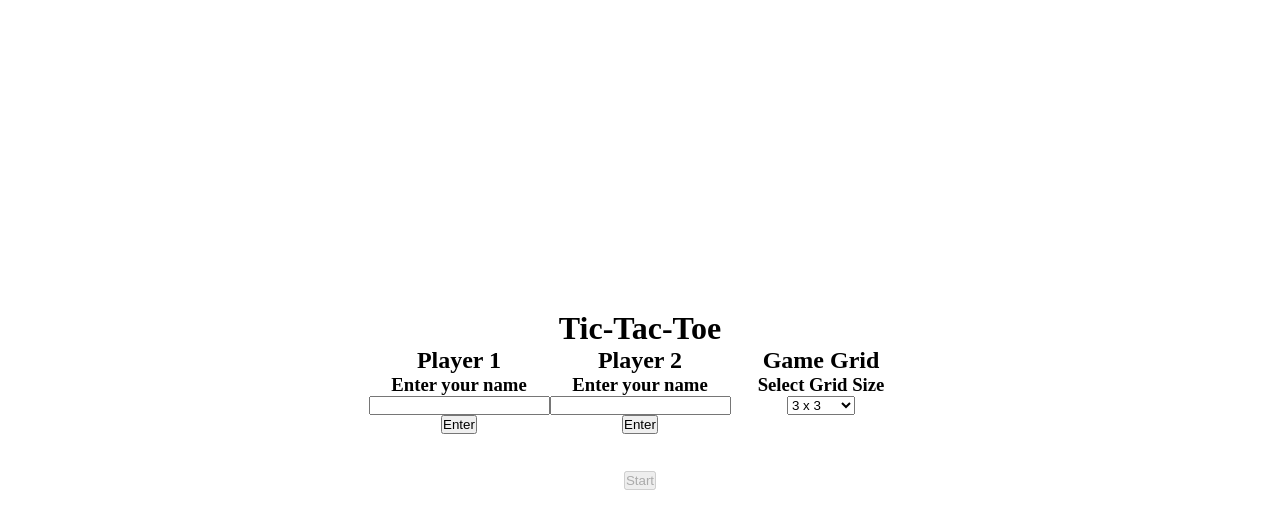
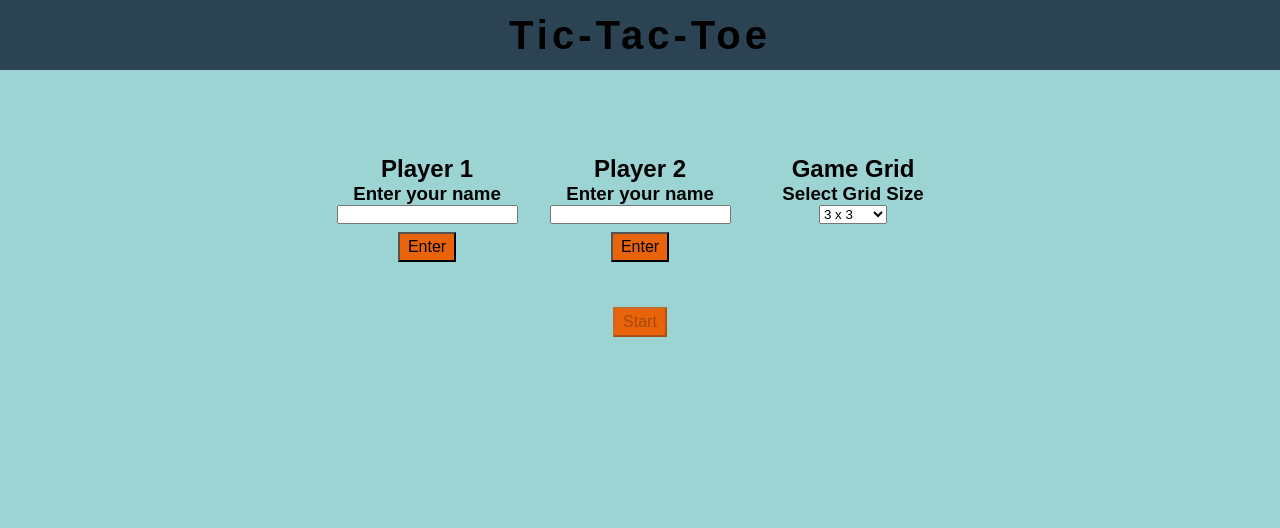
Before and after one commit to TateRedding/TicTacToe, a plain HTML site: page index.html in a window 1280 px wide. Both pictures are taken after a click on the button "vs. Human". Drawn offline with Linux system fonts and the light colour scheme; a web font is replaced by a local one.

Commit message:
styling and organization

```diff
--- a/index.html
+++ b/index.html
@@ -4,12 +4,17 @@
         <meta charset="UTF-8">
         <meta name="viewport" content="width=device-width, initial-scale=1.0">
         <link rel="stylesheet" href="style.css">
+        <link rel="preconnect" href="https://fonts.googleapis.com">
+        <link rel="preconnect" href="https://fonts.gstatic.com" crossorigin>
+        <link href="https://fonts.googleapis.com/css2?family=Andika&display=swap" rel="stylesheet">
         <script src="app.js" defer></script>
         <title>Tic-Tac-Toe</title>
     </head>
     <body>
+        <header>
             <h1>Tic-Tac-Toe</h1>
-        <h2 id="game_status"></h2>
+        </header>
+        <main>
             <section id="first_screen">
                 <h2>Choose an option:</h2>
                 <div>
@@ -59,6 +64,8 @@
                 <button id="start_game" disabled>Start</button>
             </section>
             <section id="game_screen">
+                <h2 id="game_status"></h2>
+                <div class="game_display">
                     <div class="player_info current_turn_display">
                         <h3 id="player_one_name">Player Name</h3>
                         <h3 class="letter">X</h3>
@@ -68,7 +75,9 @@
                         <h3 id="player_two_name">Player Name</h3>
                         <h3 class="letter">O</h3>
                     </div>
+                </div>
             </section>
-
+            <section class="bottom buffer"></section>
+        </main>
     </body>
 </html>
--- a/style.css
+++ b/style.css
@@ -2,52 +2,91 @@
     box-sizing: border-box;
     margin: 0;
     padding: 0;
+    font-family: "Andika", Arial, Helvetica, sans-serif;
 }
 
-body {
+header {
+    position: fixed;
+    top: 0;
+    left: 0;
+    width: 100vw;
+    height: 70px;
+    display: flex;
+    justify-content: center;
+    align-items: center;
+    background-color: #2b4353;
+}
+
+h1 {
+    font-size: 2.5em;
+    letter-spacing: .1em;
+}
+
+main {
     display: flex;
     flex-direction: column;
-    justify-content: center;
+    justify-content: space-around;
     align-items: center;
+    background-color: #9cd3d3;
     height: 100vh;
 }
 
+button {
+    background-color: #e8630a;
+    padding: .25em .5em;
+    margin-top: .5em;
+    font-size: 1em;
+}
+
+td {
+    width: 100px;
+    height: 100px;
+    background-color: lightgray;
+    text-align: center;
+    font-size: 3em;
+}
+
+.game_options_columns, .game_display {
+    display: flex;
+    align-items: flex-start;
+}
+
+.game_options_column {
+    display: flex;
+    flex-direction: column;
+    align-items: center;
+    margin: 0 1em;
+}
+
+.player_info {
+    box-sizing: content-box;
+    text-align: center;
+    width: 8em;
+    background-color: #b6e1e0;
+    margin: 2px;
+}
+
+.current_turn_display {
+    border: 2px solid yellow;
+    margin: 0;
+}
+
 #first_screen {
-    /* display: none; */
     display: flex;
     flex-direction: column;
     align-items: center;
 }
 
 #second_screen {
-    /* display: flex; */
     display: none;
     flex-direction: column;
     align-items: center;
 }
 
 #game_screen {
-    /* display: flex; */
     display: none;
-    align-items: flex-start;
-}
-
-.game_options_columns {
-    display: flex;
-}
-
-.game_options_column {
-    display: flex;
     flex-direction: column;
     align-items: center;
-}
-
-.player_info {
-    text-align: center;
-}
-
-.current_turn_display {
-    border: 1px solid yellow;
 }
 
 #custom_grid_div {
@@ -57,9 +96,6 @@ body {
     align-items: center;
 }
 
-td {
-    width: 100px;
-    height: 100px;
-    background-color: lightgray;
-    text-align: center;
+#game_grid {
+    margin: 0 2em;
 }
```
Lines whose indentation alone changed are shown as unchanged.
